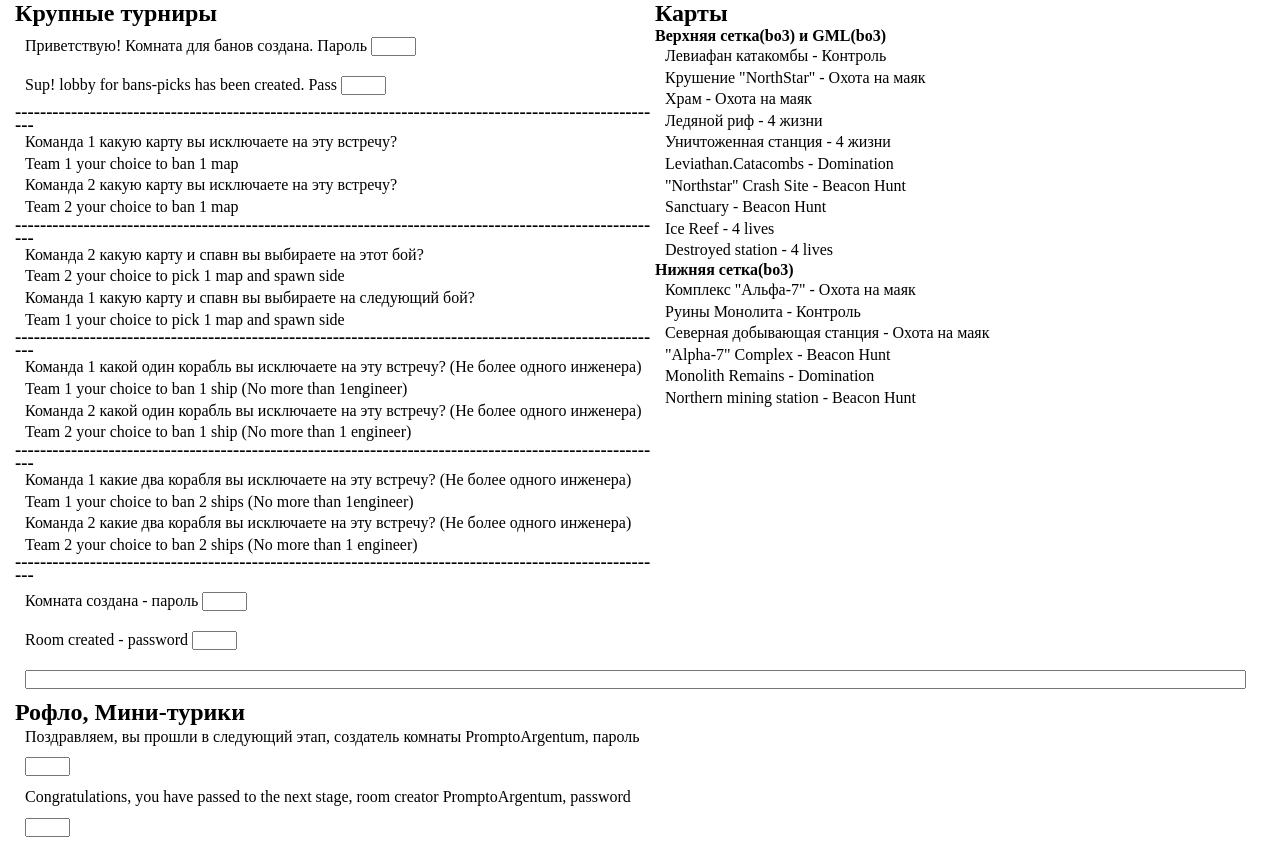
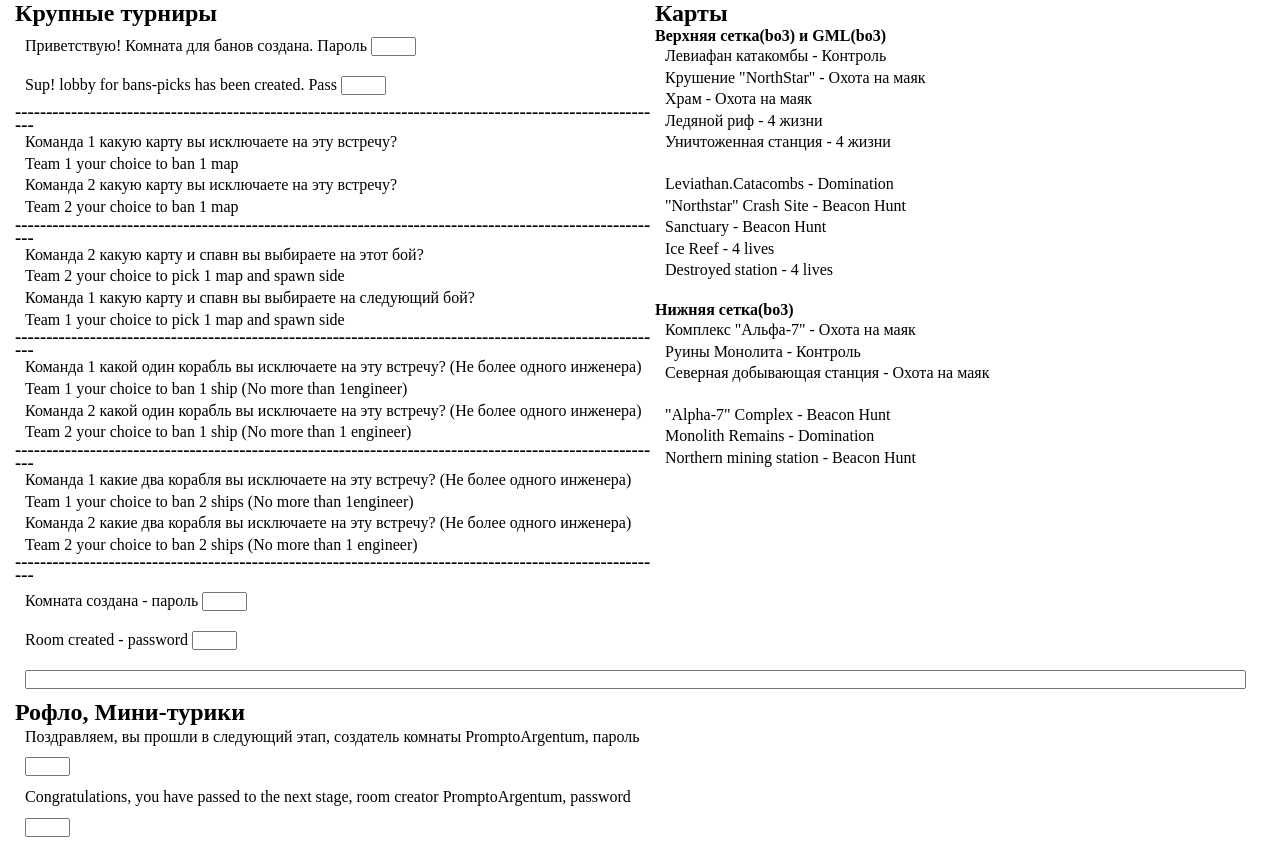
Before and after one commit to PaveluSss/sc, a plain HTML site: page index.html in a window 1280 px wide. Drawn offline with Linux system fonts and the light colour scheme.

Commit message:
Update index.html

```diff
--- a/index.html
+++ b/index.html
@@ -58,25 +58,23 @@
         <div id=right>
         <h2>Карты</h2>
         <h4>Верхняя сетка(bo3) и GML(bo3)</h4>
-
         <p>Левиафан катакомбы - Контроль </p>
         <p>Крушение "NorthStar" - Охота на маяк</p>
         <p>Храм - Охота на маяк</p>
         <p>Ледяной риф - 4 жизни</p>
         <p>Уничтоженная станция - 4 жизни</p>
-
+            <p></p>
         <p>Leviathan.Catacombs - Domination</p>
         <p>"Northstar" Crash Site - Beacon Hunt</p>
         <p>Sanctuary - Beacon Hunt</p>
         <p>Ice Reef - 4 lives</p>
         <p>Destroyed station - 4 lives</p>
-
+            <p></p>
         <h4>Нижняя сетка(bo3)</h4>
-
         <p>Комплекс "Альфа-7" - Охота на маяк</p>
         <p>Руины Монолита - Контроль</p>
         <p>Северная добывающая станция - Охота на маяк</p>
-
+            <p></p>
         <p>"Alpha-7" Complex - Beacon Hunt</p>
         <p>Monolith Remains - Domination</p>
         <p>Northern mining station - Beacon Hunt</p>
```
